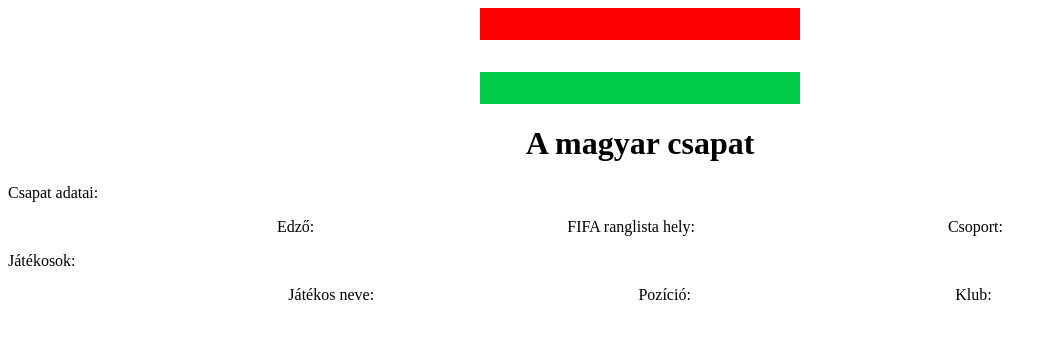
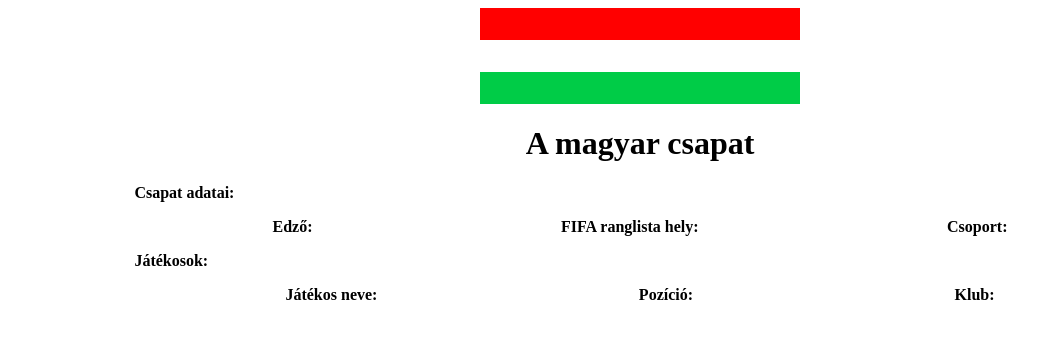
Before and after one commit to KnifeSGS/javascript_gyakorlo, a plain HTML site: page gyakorlo_feladatok/ujevi_szorgalmi/index.html in a window 1280 px wide. Shown: the whole page, without its empty margins (0-1062 px from the left). Drawn offline with Linux system fonts and the light colour scheme; no server answers.

Commit message:
ujévi szorgalmi kész

```diff
--- a/gyakorlo_feladatok/ujevi_szorgalmi/css/style.css
+++ b/gyakorlo_feladatok/ujevi_szorgalmi/css/style.css
@@ -55,3 +55,18 @@ header {
 .data__coach, .data__rank, .data__group {
     display: flex;
 }
+
+.player__name--title, .player__position--title, .player__club--title {
+    display: flex;
+    font-weight: 600;
+}
+.data__coach--title, .data__rank--title, .data__group--title {
+    display: flex;
+    font-weight: 600;
+}
+
+.subTitle {
+    display: flex;
+    font-weight: 600;
+    padding-left: 10%;
+}
--- a/gyakorlo_feladatok/ujevi_szorgalmi/index.html
+++ b/gyakorlo_feladatok/ujevi_szorgalmi/index.html
@@ -20,17 +20,35 @@
             </h1>
         </div>
         <div class="data__table">
-            <div class="data__title">Csapat adatai:</div>
+            <div class="data__title subTitle">Csapat adatai:</div>
             <div class="data">
-                <div class="data__coach">Edző: </div>
-                <div class="data__rank">FIFA ranglista hely: </div>
-                <div class="data__group">Csoport: </div>
+                <div class="data__col1">
+                    <div class="data__coach--title">Edző: </div>
+                    <div class="data__coach"></div>
+                </div>
+                <div class="data__col2">
+                    <div class="data__rank--title">FIFA ranglista hely: </div>
+                    <div class="data__rank"></div>
+                </div>
+                <div class="data__col3">
+                    <div class="data__group--title">Csoport: </div>
+                    <div class="data__group"></div>
+                </div>
             </div>
-            <div class="player__title">Játékosok:</div>
+            <div class="player__title subTitle">Játékosok:</div>
             <div class="player">
-                <div class="player__name">Játékos neve: <br></div>
-                <div class="player__position">Pozíció: <br></div>
-                <div class="player__club">Klub: <br></div>
+                <div class="player__tableCol1">
+                    <div class="player__name--title">Játékos neve:</div>
+                    <div class="player__name"></div>
+                </div>
+                <div class="player__tableCol2">
+                    <div class="player__position--title">Pozíció:</div>
+                    <div class="player__position"></div>
+                </div>
+                <div class="player__tableCol3">
+                    <div class="player__club--title">Klub:</div>
+                    <div class="player__club"></div>
+                </div>
             </div>
         </div>
     </main>
```
